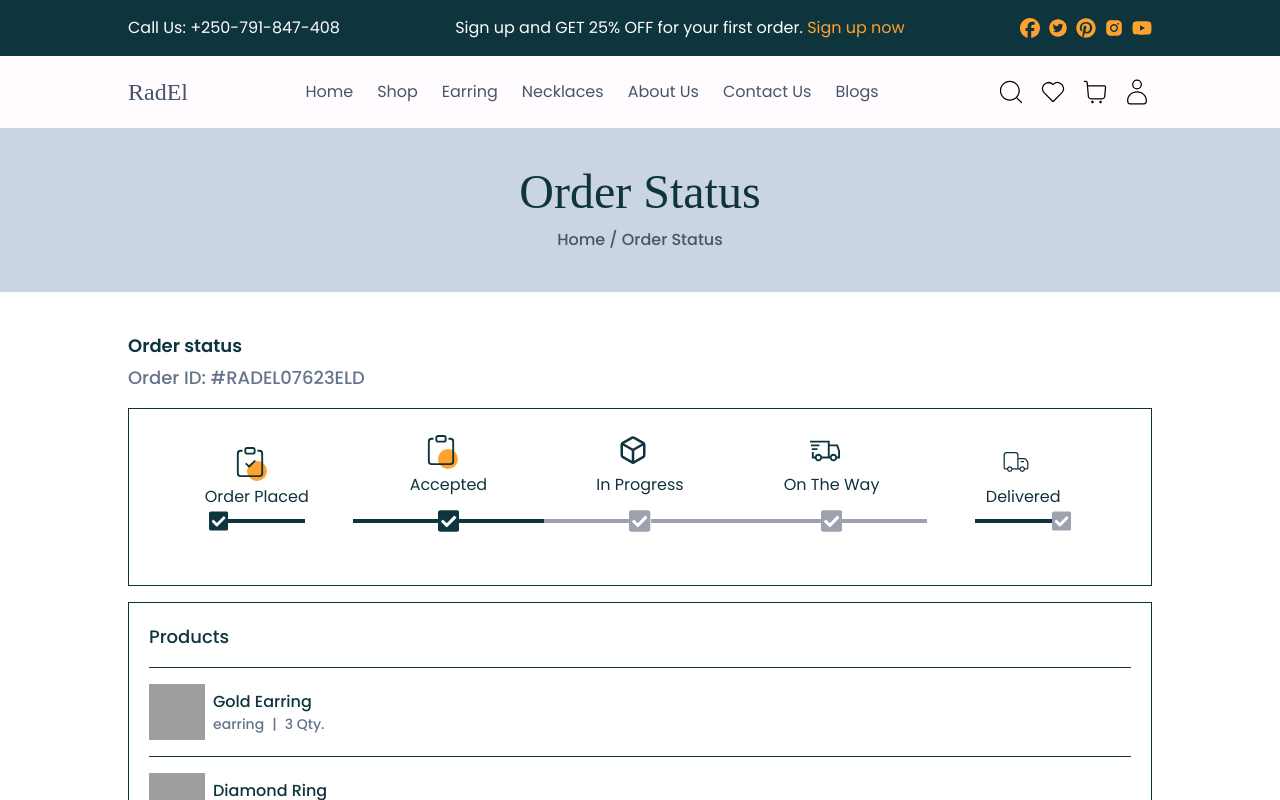
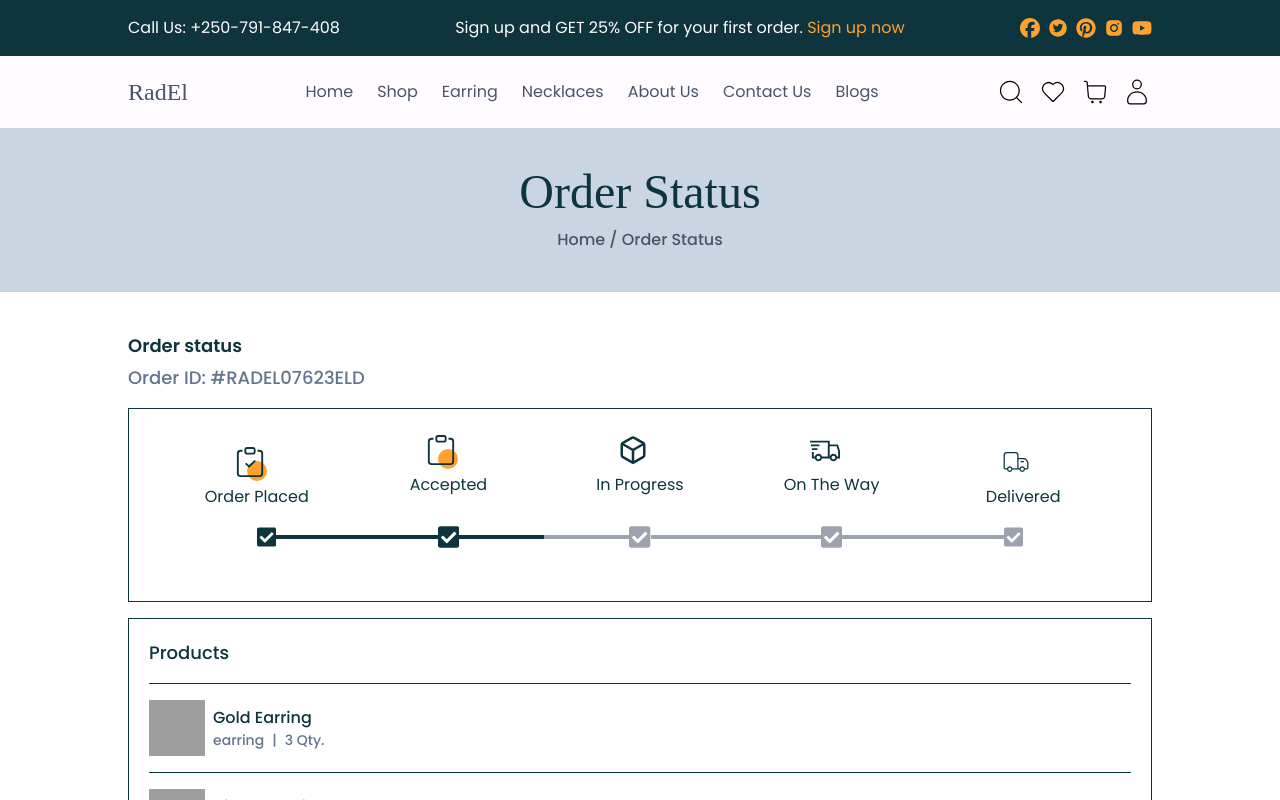
Before and after one commit to nshiziw/RadEL, a React (Vite) app: page /order-status in a window 1280 px wide. Shown: the top 800 px of the page. Built offline with nearby package versions, Linux system fonts and the light colour scheme; grey boxes are pictures that could not be loaded; a web font is replaced by a local one.

Commit message:
development

```diff
--- a/src/components/Progress.jsx
+++ b/src/components/Progress.jsx
@@ -30,7 +30,7 @@ const Progress = () => {
                                 )}
                                 <p className="font-normal text-navy-green">{progress.title}</p>
                             </div>
-                            <div className="flex items-center justify-center w-full">
+                            <div className={`flex mt-4 items-center justify-center ${isFirst ? "w-1/2 self-end" : isLast ? "w-1/2 self-start" : "w-full"} `}>
                                 {!isFirst && !isLast && (
                                     progress.isComplete ? (
                                         <div className="flex items-center w-full">
@@ -50,32 +50,35 @@ const Progress = () => {
 
                                 {isFirst && (
                                     progress.isComplete ? (
-                                        <div className="flex items-center w-1/2 self-end">
+                                        <div className="flex items-center w-full">
                                             <FaCheckSquare className="text-2xl text-navy-green" />
                                             <div className="h-1 w-full bg-navy-green"></div>
                                         </div>
                                     ): (
-                                        <div className="flex items-center w-1/2 self-end">
+                                        <div className="flex items-center w-full">
                                             <FaCheckSquare className="text-2xl text-gray-400" />
-                                            <div className="h-1 w-full bg-navy-green"></div>
+                                            <div className="h-1 w-full bg-gray-400"></div>
                                         </div>
                                     )
                                 )}
 
-
                                 {isLast && (
                                     progress.isComplete ? (
-                                        <div className="flex items-center w-1/2 self-end">
+                                        <div className="flex items-center w-full">
                                             <div className="h-1 w-full bg-navy-green"></div>
                                             <FaCheckSquare className="text-2xl text-navy-green" />
                                         </div>
                                     ): (
-                                        <div className="flex items-center w-1/2 self-end">
-                                            <div className="h-1 w-full bg-navy-green"></div>
+                                        <div className="flex items-center w-full">
+                                            <div className="h-1 w-full bg-gray-400"></div>
                                             <FaCheckSquare className="text-2xl text-gray-400" />
                                         </div>
                                     )
                                 )}
+
+                            </div>
+                            <div>
+
                             </div>
                         </div>
                     );
```
